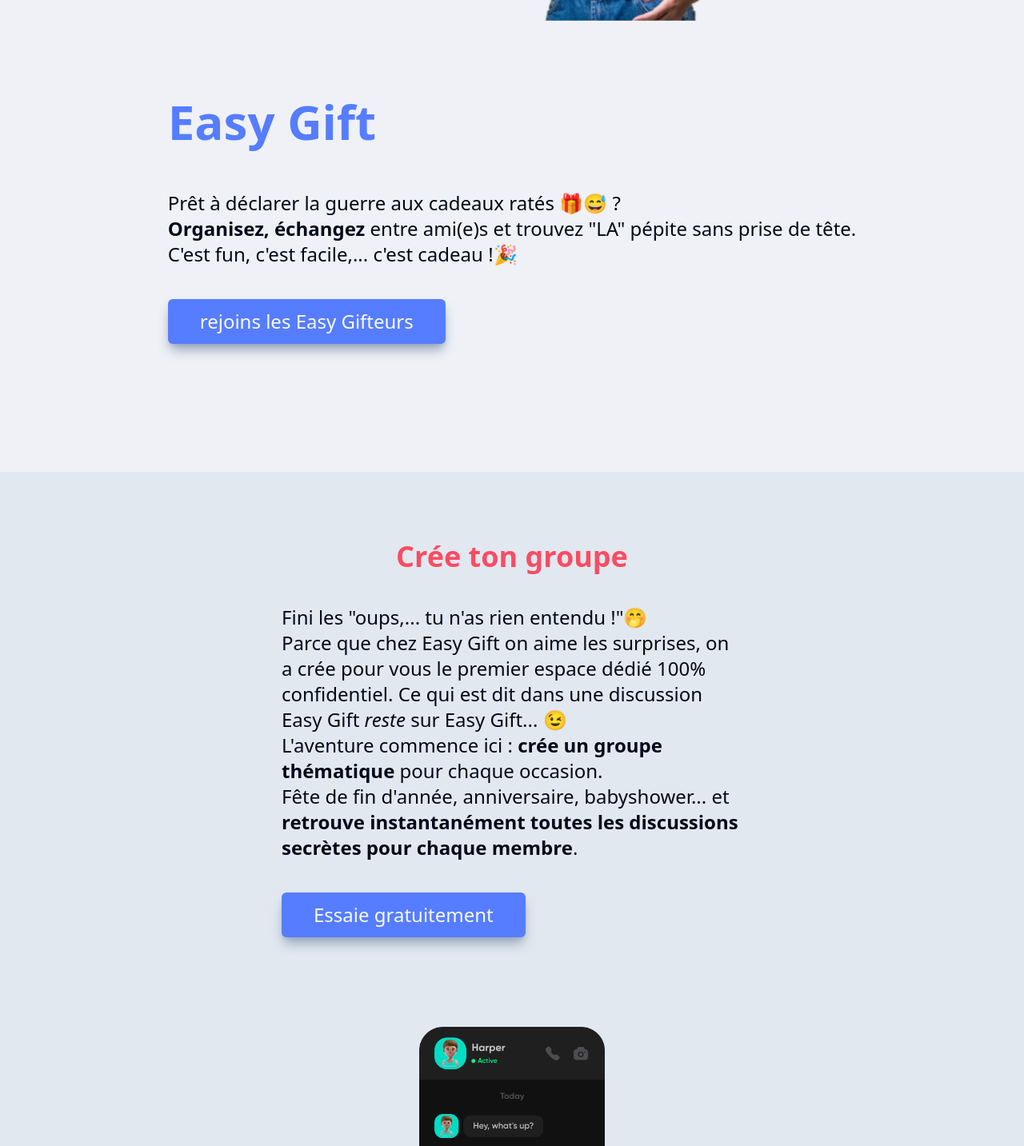
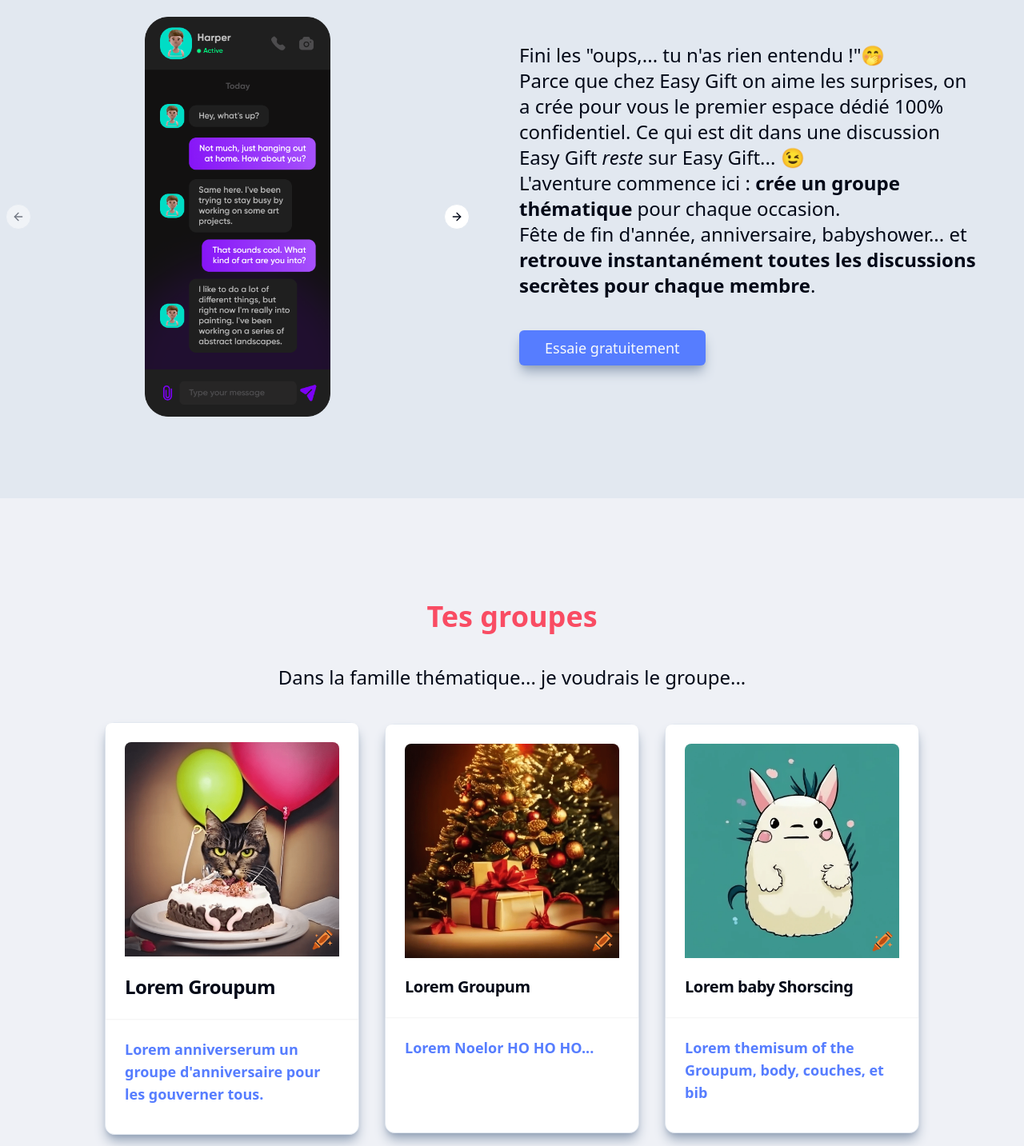
Before and after one commit to WildCodeSchool/2023-09-wns-bleu-easy-gift, a Next.js app in the folder frontend/: page / in a window 1280 px wide. Shown: the part 780-2213 px from the top of the page at 80% size. Built offline with nearby package versions, Linux system fonts and the light colour scheme; no server answers.

Commit message:
styles changes on homepage

```diff
--- a/frontend/src/components/MyGroups.tsx
+++ b/frontend/src/components/MyGroups.tsx
@@ -27,7 +27,7 @@ function MyGroups() {
 
   return (
     <div className="flex flex-col sm:flex-col justify-center items-center gap-8 md:flex-row md:flex-wrap">
-      <Card className="w-80 shadow-lg shadow-slate-400 hover:scale-110 hover:-translate-x-12 transition-transform duration-300 ease-in-out flex-grow">
+      <Card className="w-80 shadow-lg hover:scale-110 shadow-slate-300 hover:-translate-x-12 transition-transform duration-300 ease-in-out flex-grow md:max-w-[318px] md:shadow-slate-400">
         <CardHeader className="bg-white shadow-sm h-350
         rounded-t-lg
         ">
@@ -40,7 +40,7 @@ function MyGroups() {
           </p>
         </CardContent>
       </Card>
-      <Card className="w-80 shadow-lg shadow-slate-400 hover:scale-110 transition-transform duration-300 ease-in-out flex-grow">
+      <Card className="w-80 shadow-lg hover:scale-110 shadow-slate-300 hover:-translate-x-12 transition-transform duration-300 ease-in-out flex-grow md:max-w-[318px] md:shadow-slate-400">
         <CardHeader className="bg-white shadow-sm h-350
         rounded-t-lg">
           <img src="/images/avatar/group_xmas4.png" alt="" className="w-full h-full object-cover rounded-t-lg mb-4" />
@@ -52,7 +52,7 @@ function MyGroups() {
           </p>
         </CardContent>
       </Card>
-      <Card className="card w-80 shadow-lg shadow-slate-400 hover:scale-110 hover:translate-x-12 transition-transform duration-300 ease-in-out flex-grow">
+      <Card className="w-80 shadow-lg hover:scale-110 shadow-slate-300 hover:-translate-x-12 transition-transform duration-300 ease-in-out flex-grow md:max-w-[318px] md:shadow-slate-400">
         <CardHeader className="bg-white shadow-sm h-350
         rounded-t-lg">
           <img src="/images/avatar/profil_ghibli2.png" alt="" className="w-full h-full object-cover rounded-t-lg mb-4" />
--- a/frontend/src/pages/index.tsx
+++ b/frontend/src/pages/index.tsx
@@ -26,8 +26,8 @@ export default function Home() {
   };
   return (
     <>
-      <section className='mb-40 min-h-130 h-auto flex flex-initial flex-wrap justify-evenly items-center my-0 mx-auto w-4/5  md:max-w-2xl lg:max-w-4xl xl:max-w-7xl 2xl:max-w-[1800px]'>
-        <div className='relative mb-24 w-full sm:min-w-96 md:max-w-4xl lg:max-w-4xl:min-h-130'>
+      <section className='mb-16 min-h-40 h-auto flex flex-initial flex-wrap content-start items-center my-0 mx-auto w-4/5 md:mb-28 md:min-h-130 md:justify-evenly md:max-w-2xl lg:mb-40 lg:max-w-4xl xl:min-h-0 xl:mb-20 xl:max-w-7xl 2xl:max-w-[1800px] 2xl:content-center 2xl:mb-40 2xl:min-h-130'>
+        <div className='hidden relative w-full order-2 md:block  md:max-w-4xl md:min-w-96 lg:mb-24 lg:order-1 lg:max-w-xl:min-h-130 xl:max-w-lg xl:mb-0 2xl:max-w-3xl'>
           <Image
             src='/images/img-pages/hero-img.png'
             alt='hero of the page'
@@ -37,11 +37,11 @@ export default function Home() {
             priority={false}
           />
         </div>
-        <div className='h-auto sm:max-w-2xl md:w-4/5 md:max-w-4xl lg:w-auto'>
-          <h1 className='mb-10 text-5xl md:mb-14 md:text-6xl font-bold text-primaryBlue'>
+        <div className='h-auto mb-9 sm:max-w-2xl md:w-2/2 md:max-w-3xl lg:max-w-lg 2xl:max-w-2xl'>
+          <h1 className='mb-10 text-4xl md:text-5xl md:mb-14 2xl::text-6xl font-bold text-primaryBlue'>
             Easy Gift
           </h1>
-          <p className='mb-9 text-lg text-justify md:mb-10 md:text-2xl'>
+          <p className='mb-9 text-lg text-left md:mb-10 xl:text-xl 2xl:text-2xl'>
             Prêt à déclarer la guerre aux cadeaux ratés 🎁😅 ?
             <br />
             <b>Organisez, échangez</b> entre ami(e)s et trouvez "LA" pépite sans
@@ -49,17 +49,17 @@ export default function Home() {
             <br />
             C'est fun, c'est facile,... c'est cadeau !🎉
           </p>
-          <Button className='text-base h-9 rounded-md px-3 shadow-lg shadow-slate-400 md:h-11 md:text-lg md:px-8 xl:h-14 xl:px-10 xl:text-2xl'>
+          <Button className='text-base h-9 rounded-md px-3 shadow-lg shadow-slate-400 md:h-11 md:text-lg md:px-8 2xl:h-14 2xl:px-10 2xl:text-2xl'>
             rejoins les Easy Gifteurs
           </Button>
         </div>
       </section>
-      <section className='mb-14 mx-auto min-h-180 h-full bg-slate-200 flex flex-col justify-center items-center sm:min-h-160 md:min-h-165 lg:min-h-170 lg:flex-wrap 2xl:items-start 2xl:justify-center 2xl:min-h-140 2xl:flex-row'>
-        <h2 className='w-4/5 text-3xl text-primaryRed mb-10 sm:text-center md:text-4xl lg:w-full font-bold 2xl:mt-16 2xl:text-5xl'>
+      <section className='mb-28 mx-auto min-h-180 h-full bg-slate-200 flex flex-col justify-center items-center sm:min-h-160 md:min-h-170 lg:flex-wrap lg:flex-row lg:mb-32 lg:content-center lg:justify-around lg:min-h-140 2xl:pb-28 2xl:items-start 2xl:justify-center 2xl:mb-20 2xl:content-end 2xl:min-h-150 2xl:flex-row'>
+        <h2 className='w-4/5 text-3xl mb-10 text-primaryRed sm:text-center md:text-4xl lg:w-full lg:mb-14 font-bold 2xl:text-5xl 2xl:mt-0 2xl:mb-28'>
           Crée ton groupe
         </h2>
-        <article className='w-4/5 sm:max-w-xl 2xl:mr-36 4xl:mr-52'>
-          <p className='mb-8 text-lg md:mb-10 md:text-2xl 2xl:pt-12'>
+        <article className='w-4/5 sm:max-w-xl 2xl:ml-36 4xl:ml-52 lg:order-3'>
+          <p className='mb-8 text-lg md:mb-10 md:text-2xl lg:text-xl xl:text-2xl 2xl:pt-12'>
             Fini les "oups,... tu n'as rien entendu !"🤭
             <br />
             Parce que chez Easy Gift on aime les surprises, on a crée pour vous
@@ -78,17 +78,16 @@ export default function Home() {
           </p>
           <Button
             onClick={handleButtonClick}
-            className='text-base h-9 rounded-md px-3 mb-28 shadow-lg shadow-slate-400
-        md:h-11 md:text-lg md:px-8 xl:h-14 xl:px-10 xl:text-2xl'
+            className='text-base h-9 mb-28 rounded-md px-3 shadow-lg shadow-slate-400 md:h-11 md:text-lg md:px-8 lg:mb-8 2xl:h-14 2xl:px-10 2xl:text-2xl'
           >
             Essaie gratuitement
           </Button>
         </article>
-        <Carousel className='max-w-96 max-h-140 sm:max-w-xl xl:max-w-2xl'>
+        <Carousel className='max-w-96 max-h-140 sm:max-w-xl 2xl:h-[576px] lg:order-2'>
           <CarouselPrevious className='top-[-25px] left-8 md:top-2/4'>
             Précédent
           </CarouselPrevious>
-          <CarouselContent className='max-w-[600px] max-h-[700px]'>
+          <CarouselContent className='max-w-[600px] lg:max-w-[500px] max-h-[700px]'>
             <CarouselItem className='max-w-[700px] max-h-[500px]'>
               <img
                 src='/images/img-pages/chat-mobile-mockup.png'
@@ -116,7 +115,7 @@ export default function Home() {
           </CarouselNext>
         </Carousel>
       </section>
-      <section className='mb-40 mx-auto min-h-150 h-full flex flex-col justify-evenly items-center sm:min-h-160 lg:flex-wrap lg:justify-center 2xl:justify-center 2xl:min-h-140 2xl:items-center 2xl:flex-row'>
+      <section className='mb-40 mx-auto min-h-150 h-full flex flex-col justify-evenly items-center sm:min-h-160 lg:min-h-130 lg:flex-wrap lg:justify-evenly 2xl:justify-center 2xl:min-h-140 2xl:items-center 2xl:flex-row'>
         <h2 className='w-4/5 text-3xl text-primaryRed mb-10 sm:text-center md:text-4xl lg:w-full font-bold 2xl:mt-16 2xl:text-5xl'>
           Tes groupes
         </h2>
```
